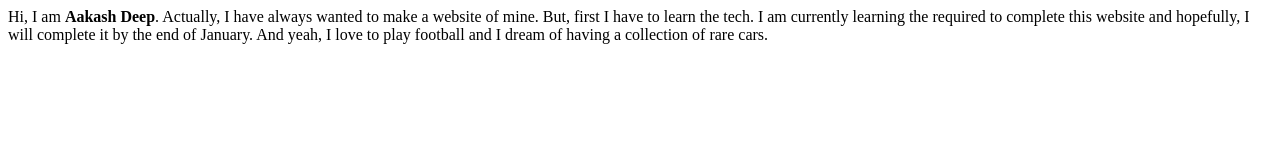
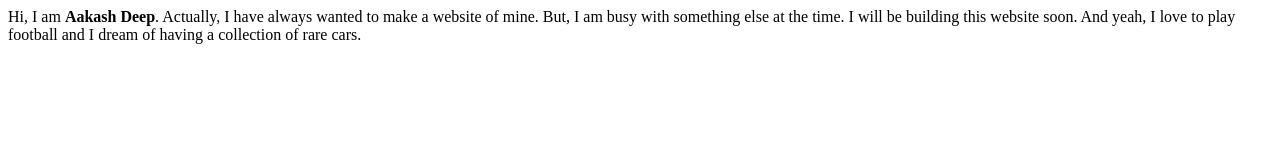
Before and after one commit to bryophyllum1/Aadi_Portfolio, a plain HTML site: page index.html in a window 1280 px wide. Drawn offline with Linux system fonts and the light colour scheme.

Commit message:
Update index.html

```diff
--- a/index.html
+++ b/index.html
@@ -7,9 +7,7 @@
 </head>
 <body>
     Hi, I am <b>Aakash Deep</b>.
-    Actually, I have always wanted to make a website of mine. But, first I have to learn the tech.
-    I am currently learning the required to complete this website and hopefully, I will complete it by the end of January.
-    And yeah, I love to play football and
+    Actually, I have always wanted to make a website of mine. But, I am busy with something else at the time. I will be building this website soon. And yeah, I love to play football and
     I dream of having a collection of rare cars.
 </body>
 </html>
```
